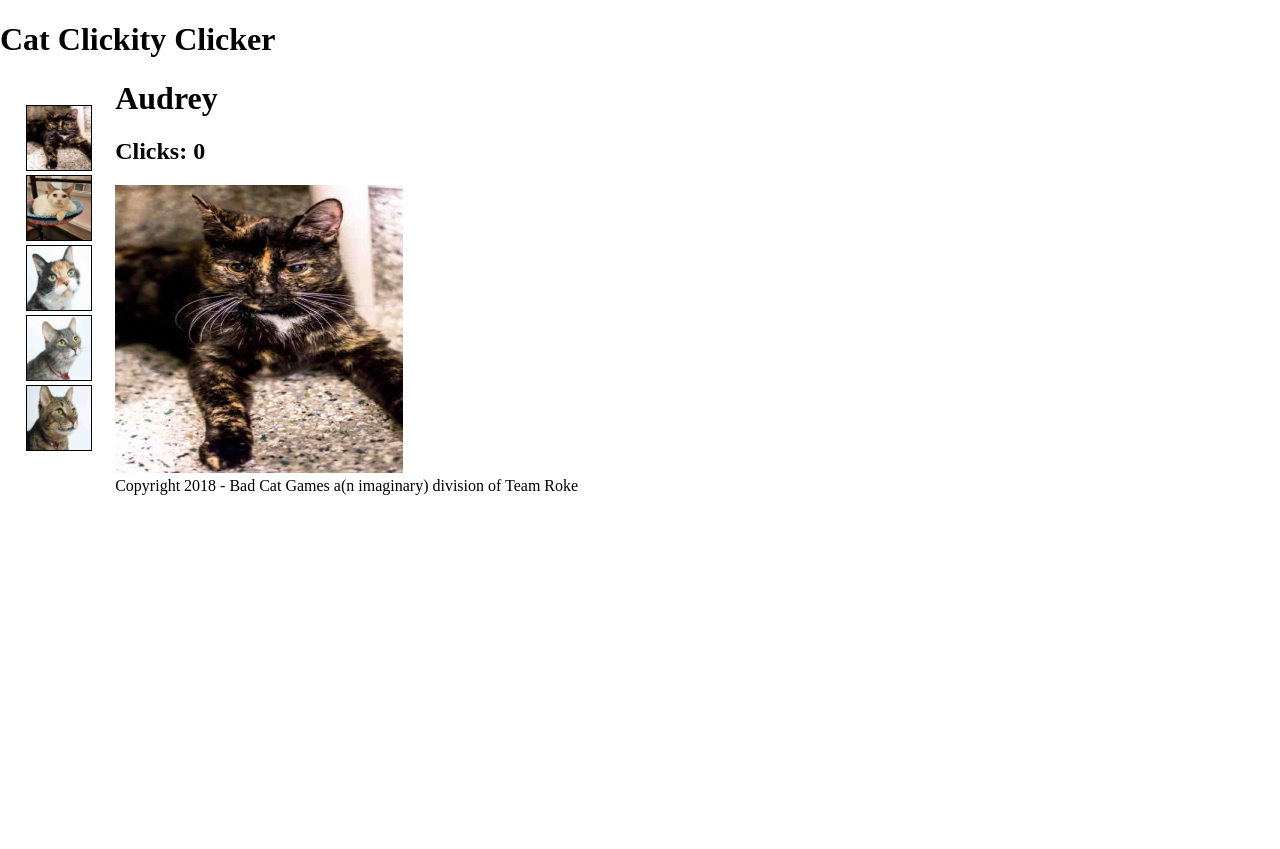
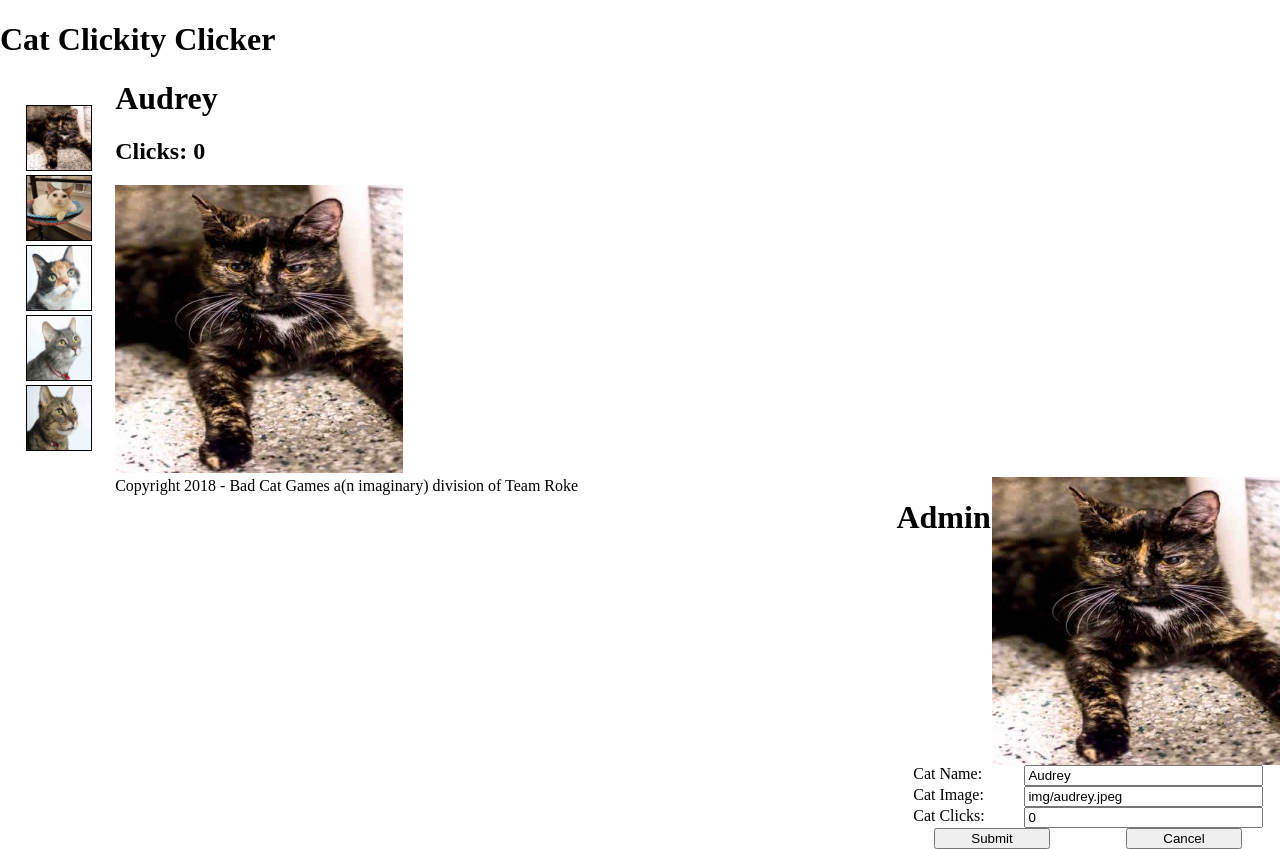
Before and after one commit to kmacpherson/cat-clicker, a plain HTML site: page index.html in a window 1280 px wide. Before the commit the page ends 800 px from the top, so only its background shows below. Drawn offline with Linux system fonts and the light colour scheme.

Commit message:
halfway adding the admin panel

```diff
--- a/css/cat.css
+++ b/css/cat.css
@@ -17,3 +17,32 @@ body {
   width: 100%;
   border: 1px solid black;
 }
+
+.form {
+  display: flex;
+  flex-flow: row;
+  flex-wrap: wrap;
+  width: 30%;
+  justify-content: space-around;
+  align-content: space-around;
+  float: right;
+}
+
+.form img {
+
+}
+
+.form label {
+  width: 20%
+}
+
+.form input {
+  width: 60%;
+}
+
+.form button {
+  width: 30%;
+}
+.hidden {
+  display: none;
+}
--- a/index.html
+++ b/index.html
@@ -13,6 +13,21 @@
   <main>
     <aside class="menu"></aside>
     <div class="catCarrier"></div>
+    <div class="admin">
+      <button class="hidden adminBtn">Admin</button>
+      <div class="form">
+        <h1>Admin</h1>
+        <img class="adminImg" src="" alt="">
+        <label for="adminName">Cat Name:</label>
+        <input class="adminName" id="adminName" type="text">
+        <label for="adminUrl">Cat Image:</label>
+        <input class="adminUrl" id="adminUrl" type="text">
+        <label for="adminClicks">Cat Clicks:</label>
+        <input class="adminClicks" id="adminClicks" type="text">
+        <button class="submit">Submit</button>
+        <button class="cancel">Cancel</button>
+      </div>
+    </div>
   </main>
   <footer>
     <div>Copyright 2018 - Bad Cat Games a(n imaginary) division of Team Roke</div>
--- a/js/cat.js
+++ b/js/cat.js
@@ -37,6 +37,7 @@
       model.currentCat = model.catCompendium[0];
       viewMenu.init();
       viewCat.init();
+      viewAdmin.init();
     },
     getCurrentCat: function() {
       return model.currentCat;
@@ -50,6 +51,7 @@
     incrementCatCounter: function() {
       model.currentCat.clicks++;
       viewCat.render();
+      viewAdmin.render();
     }
   };
 
@@ -76,6 +78,7 @@
         return function() {
           octopus.setCurrentCat(cat);
           viewCat.render();
+          viewAdmin.render();
         };
       })(cat));
       frag.appendChild(menuDiv);
@@ -113,6 +116,36 @@
 
   };
 
+  let viewAdmin = {
+    isVisible: true,
+    init: function() {
+      this.adminView = document.querySelector('.admin');
+      this.render();
+    },
+    render: function() {
+      this.buildAdmin();
+    },
+    buildAdmin: function() {
+      let cat = octopus.getCurrentCat();
+      let adminForm = document.querySelector('.form');
+      let adminButton = document.querySelector('.adminBtn');
+      let adminImg = document.querySelector('.adminImg');
+      let adminName = document.querySelector('.adminName');
+      let adminUrl = document.querySelector('.adminUrl');
+      let adminClicks = document.querySelector('.adminClicks');
+      if (this.isVisible) {
+        adminImg.src = cat.img;
+        adminImg.alt = cat.name;
+        adminName.value = cat.name;
+        adminUrl.value = cat.img;
+        adminClicks.value = cat.clicks;
+      } else {
+        adminButton.classList.toggle('hidden');
+        adminForm.classList.toggle('hidden');
+      }
+    }
+  };
+
   octopus.init();
 
 })();
```
